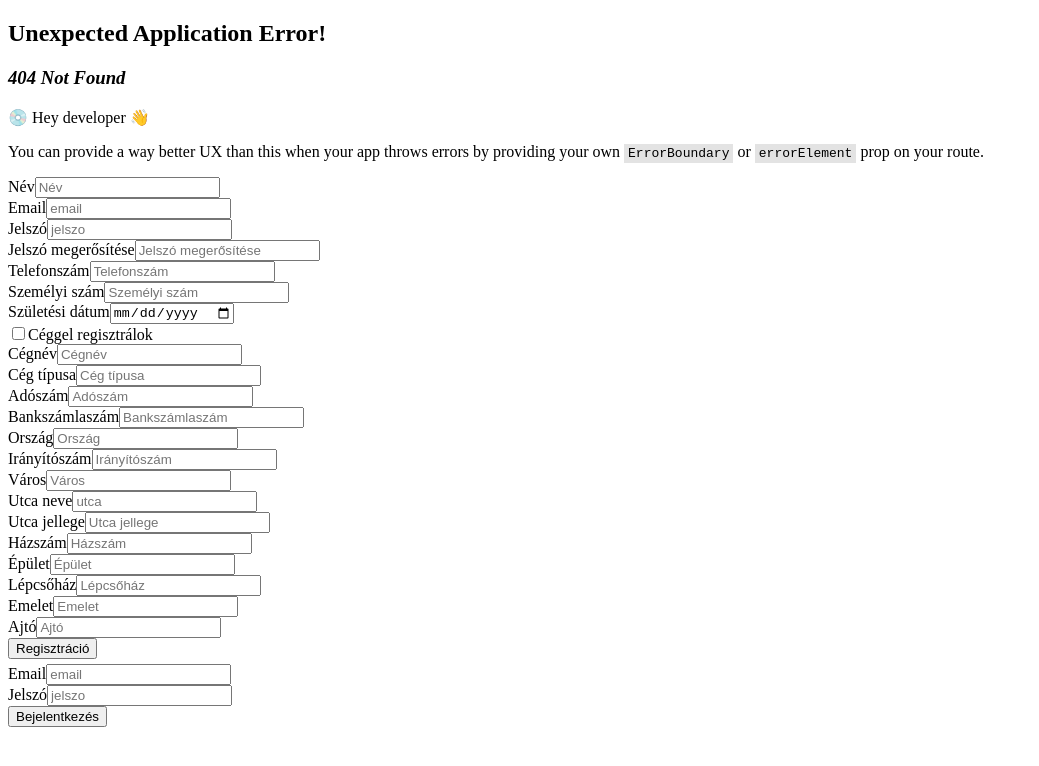
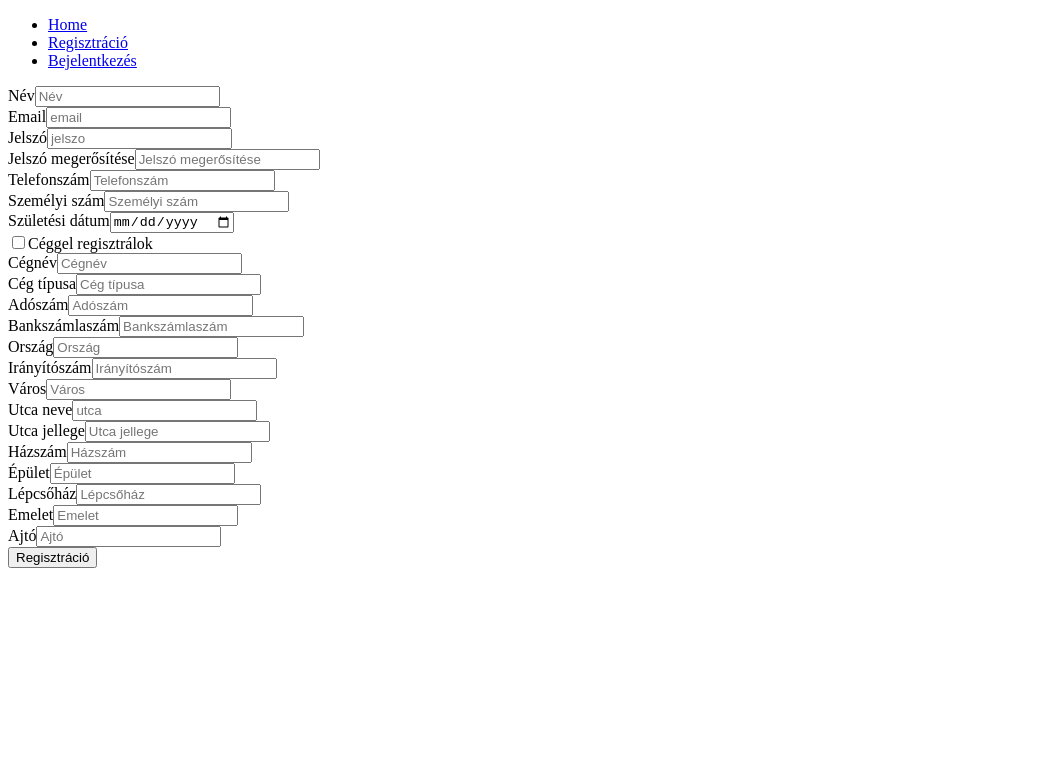
Before and after one commit to KovacsBalazs-Lefti/EandBPodcastStudio-frontend, a React (Vite) app: page /register in a window 1280 px wide. Before the commit this address had no page. Shown: the top 766 px of the page, without its empty margins (0-1039 px from the left). Built offline with nearby package versions, Linux system fonts and the light colour scheme.

Commit message:
navbar oldalak kódrendezése

```diff
--- a/src/App.jsx
+++ b/src/App.jsx
@@ -1,17 +1,13 @@
 
-import { useEffect, useState } from 'react';
 import './App.css'
 import LoginForm from './pages/LoginForm';
 import RegisterForm from './pages/RegisterForm';
 import UserProfile from './pages/UserProfile';
 import { RouterProvider, createBrowserRouter } from 'react-router-dom';
 import Layout from './components/Layout';
+import HomePage from './pages/HomePage';
 
 function App() {
-  const apiUrl = "http://localhost:8000/api";
-  //token letárolása
-  const [token, setToken] = useState('');
-  const [userData, setUserData] = useState(null);
 
   const router = createBrowserRouter([
     {
@@ -20,130 +16,27 @@ function App() {
       children: [
         {
           path: "/",
-          element: <div>Rólunk</div>,
+          element: <HomePage />,
         },
         {
           path: "/foglalas",
-          element: <div>Foglalás</div>,
+          element: <UserProfile />,
         },
         {
-          path: "/regisztracio",
-          element: <div>Regisztráció</div>
+          path: "/register",
+          element: <RegisterForm />,
+        },
+        {
+          path: "/login",
+          element: <LoginForm />
         },
       ],
     },
   ]);
 
-  useEffect(() => {
-    const storedToken = localStorage.getItem("token");
-    if (storedToken) {
-      setToken(storedToken);
-    }
-  }, []);
-  //lekérdezés amikor a token megváltozik (uef)
-  useEffect(() => {
-    if (token) {
-      loadUserData();
-    } else {
-      setUserData(null);
-    }
-  }, [token]);
-
-
-
-  const login = async FormData => {
-    const url = apiUrl + "/login";
-    const response = await fetch(url, {
-      method: "POST",
-      body: JSON.stringify(FormData),
-      headers: {
-        "Accept": "application/json",
-        "Content-Type": "application/json"
-      }
-    });
-    const data = await response.json();
-    console.log(data);
-    if (response.ok) {
-      localStorage.setItem("token", data.token);
-      setToken(data.token);
-      alert("Sikeres bejelentkezés")
-    } else {
-      alert(data.message);
-    }
-
-  };
-
-  const loadUserData = async () => {
-    const url = apiUrl + "/user"
-    const response = await fetch(url, {
-      method: "GET",
-      headers: {
-        "Accept": "application/json",
-        "Authorization": "Bearer " + token
-      }
-    });
-    const data = await response.json();
-    if (response.ok) {
-      setUserData(data);
-    } else {
-      localStorage.removeItem("token");
-      setToken('');
-    }
-  };
-
-
-  const logout = async () => {
-    const url = apiUrl + "/logout";
-    const response = await fetch(url, {
-      method: "POST",
-      headers: {
-        Accept: "application/json",
-        Authorization: "Bearer " + token
-      }
-    })
-    if (response.ok) {
-      localStorage.removeItem("token");
-      setToken('');
-    } else {
-      const data = await response.json();
-      alert(data.message);
-    }
-  }
-
-  const logoutEverywhere = async () => {
-    const url = apiUrl + "/logout-logoutEverywhere";
-    const response = await fetch(url, {
-      method: "POST",
-      headers: {
-        Accept: "application/json",
-        Authorization: "Bearer " + token
-      }
-    })
-    if (response.ok) {
-      localStorage.removeItem("token");
-      setToken('');
-    } else {
-      const data = await response.json();
-      alert(data.message);
-    }
-  }
 
   return (
-
-    <div>
       <RouterProvider router={router} />
-      <main>
-        {userData != null ? (
-          <UserProfile user={userData} logoutClick={logout} logoutEverywhereClick={logoutEverywhere} />
-        ) : (
-          <>
-            <RegisterForm />
-            <LoginForm onSubmit={login} />
-          </>
-        )}
-      </main>
-    </div>
-
   );
 }
 
--- a/src/components/Navbar.jsx
+++ b/src/components/Navbar.jsx
@@ -1,9 +1,17 @@
+import {Link} from "react-router-dom";
 function Navbar() {
     return (  <nav>
         <ul>
-            <li><a href="/">Rólunk</a></li>
-            <li><a href="/foglalas">Foglalás</a></li>
-            <li><a href="/regisztracio">Regisztráció</a></li>
+            <li>
+                <Link to="/">Home</Link>
+            </li>
+
+            <li>
+                <Link to="/register">Regisztráció</Link>
+            </li>
+            <li>
+                <Link to="/user-profile">Bejelentkezés</Link>
+            </li>
         </ul>
     </nav>);
 }
--- /dev/null
+++ b/src/pages/HomePage.jsx
@@ -0,0 +1,12 @@
+import { useEffect } from "react";
+function HomePage() {
+
+    useEffect(() => {
+        console.log("Home");
+    }, []);
+    return ( <>
+
+    </> );
+}
+
+export default HomePage;
--- a/src/pages/LoginForm.jsx
+++ b/src/pages/LoginForm.jsx
@@ -1,11 +1,32 @@
 import { useRef } from "react";
-import propTypes from "prop-types";
 
 
-function LoginForm(props) {
-    const { onSubmit } = props;
+function LoginForm() {
+    const apiUrl = "http://localhost:8000/api";
     const emailRef = useRef(null);
     const jelszoRef = useRef(null);
+
+
+    const login = async FormData => {
+        const url = apiUrl + "/login";
+        const response = await fetch(url, {
+          method: "POST",
+          body: JSON.stringify(FormData),
+          headers: {
+            "Accept": "application/json",
+            "Content-Type": "application/json"
+          }
+        });
+        const data = await response.json();
+        console.log(data);
+        if (response.ok) {
+          localStorage.setItem("token", data.token);
+          alert("Sikeres bejelentkezés")
+        } else {
+          alert(data.message);
+        }
+
+      };
 
 
     const handleformSubmit = async (event) =>{
@@ -15,7 +36,7 @@ function LoginForm(props) {
             email:emailRef.current.value,
             jelszo:jelszoRef.current.value,
     };
-    onSubmit(user)
+    login(user)
 }
 
 
@@ -32,9 +53,4 @@ function LoginForm(props) {
     </form>);
 }
 
-LoginForm.propTypes = {
-    onSubmit: propTypes.func.isRequired
-
-}
-
 export default LoginForm;
--- a/src/pages/UserProfile.jsx
+++ b/src/pages/UserProfile.jsx
@@ -1,20 +1,84 @@
-import PropTypes from "prop-types";
+import { useEffect, useState } from "react";
 
 
-function UserProfile(props) {
-    const { user, logoutClick, logoutEverywhereClick } = props;
+function UserProfile() {
+    const apiUrl = "http://localhost:8000/api";
+    const [user, setUser] = useState(null);
+
+    useEffect(() => {
+        const token = localStorage.getItem("token");
+        if (token) {
+          loadUserData();
+        } else {
+          setUser(null);
+        }
+      }, []);
+
+
+  const loadUserData = async () => {
+
+    const token = localStorage.getItem("token");
+    const url = apiUrl + "/user"
+    const response = await fetch(url, {
+      method: "GET",
+      headers: {
+        "Accept": "application/json",
+        "Authorization": "Bearer " + token,
+      },
+    });
+    const data = await response.json();
+    if (response.ok) {
+      setUser(data);
+    } else {
+      localStorage.removeItem("token");
+    }
+  };
+
+    const logout = async () => {
+
+        const token = localStorage.getItem("token");
+        const url = apiUrl + "/logout";
+        const response = await fetch(url, {
+          method: "POST",
+          headers: {
+            Accept: "application/json",
+            Authorization: "Bearer " + token
+          }
+        });
+
+        if (response.ok) {
+          localStorage.removeItem("token");
+        } else {
+          const data = await response.json();
+          alert(data.message);
+        }
+      };
+
+      const logoutEverywhere = async () => {
+
+        const token = localStorage.removeItem("token");
+        const url = apiUrl + "/logout-logoutEverywhere";
+        const response = await fetch(url, {
+          method: "POST",
+          headers: {
+            Accept: "application/json",
+            Authorization: "Bearer " + token
+          }
+        })
+        if (response.ok) {
+          localStorage.removeItem("token");
+        } else {
+          const data = await response.json();
+          alert(data.message);
+        }
+      };
+
+
     return ( <div>
         <p>Bejelentkezve: {user.nev}</p>
-        <button type="button" onClick={() => logoutClick()}>Kijelentkezés</button>
-        <button type="button"onClick={() => logoutEverywhereClick()}>Kijelentkezés mindenhonnan</button>
+        <button type="button" onClick={() => logout()}>Kijelentkezés</button>
+        <button type="button"onClick={() => logoutEverywhere()}>Kijelentkezés mindenhonnan</button>
     </div> );
 }
 
-UserProfile.propTypes = {
-    user: PropTypes.object.isRequired,
-    logoutClick: PropTypes.func.isRequired,
-    logoutEverywhereClick: PropTypes.func.isRequired
-}
-
-
 export default UserProfile;
```
